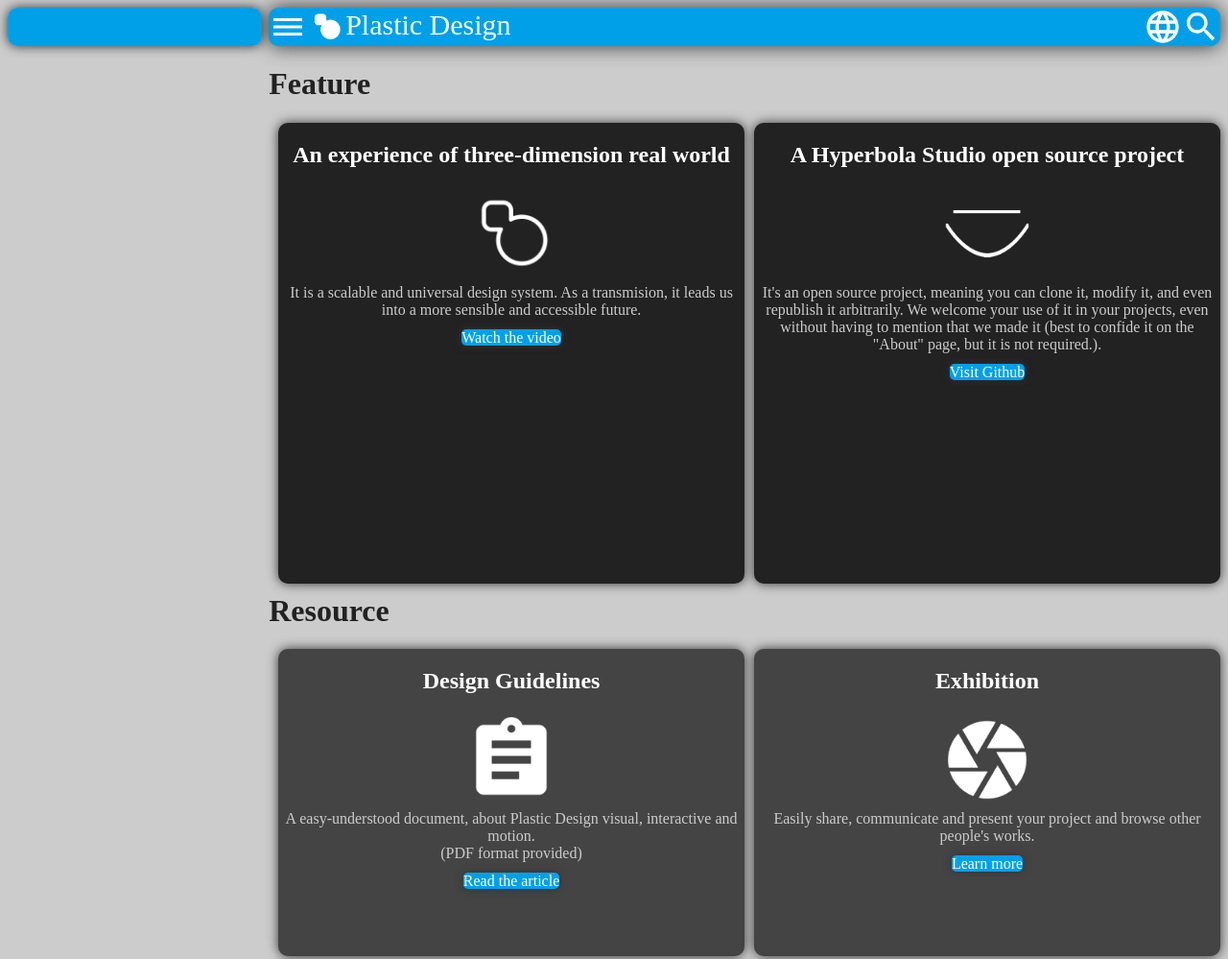
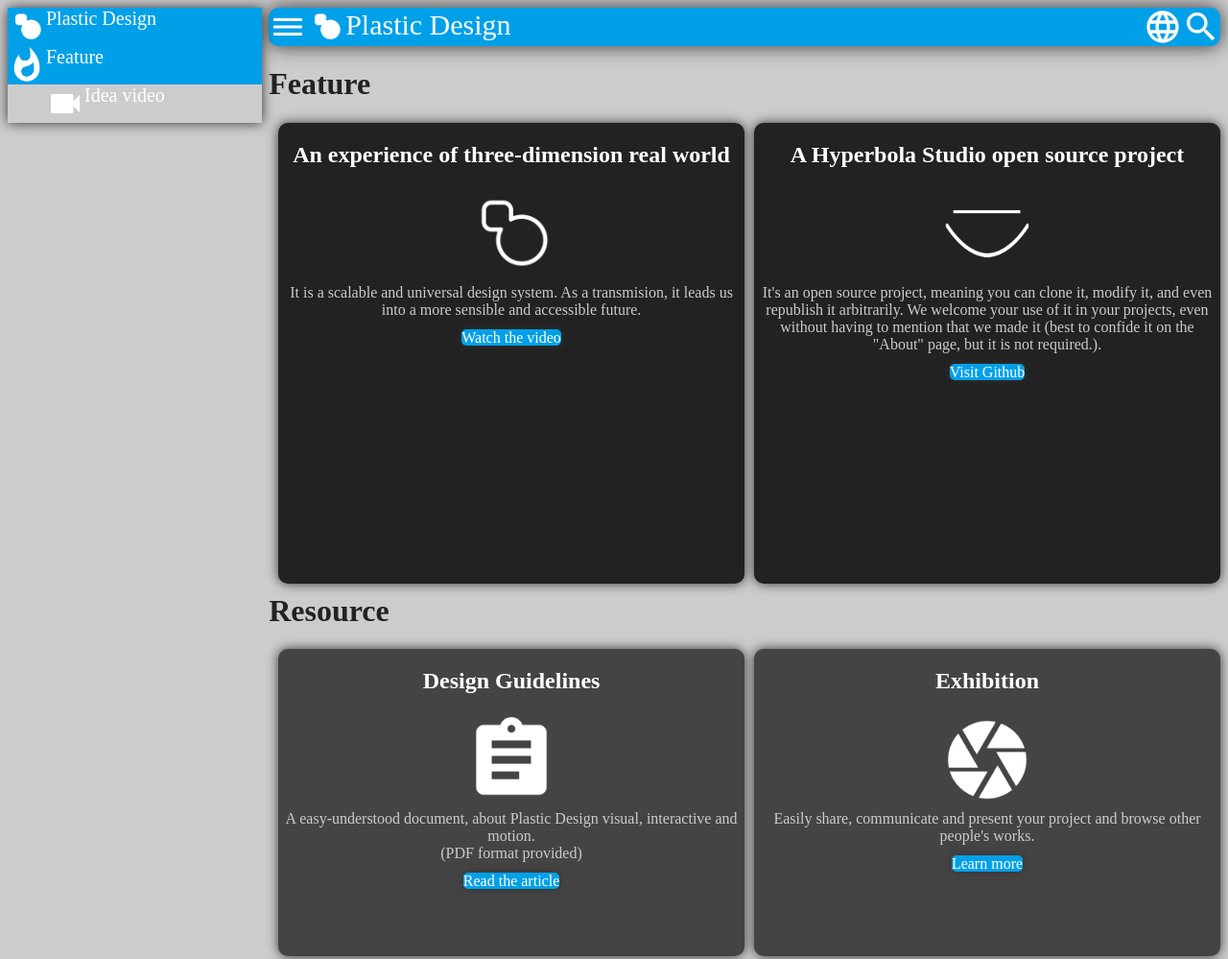
Before and after one commit to HyperbolaStudio/pd, a plain HTML site: page index.html in a window 1280 px wide. Shown: the top 999 px of the page at 96% size. Drawn offline with Linux system fonts and the light colour scheme.

Commit message:
div kuangjia

```diff
--- a/css/plastic.css
+++ b/css/plastic.css
@@ -112,23 +112,39 @@ p.plastic-style{
 	float: right;
 }
 .div-draweropen {
-	margin-left: 72mm
+	margin-left: 72mm;
 }
 
 .drawer {
 	box-shadow: 0px 0px 12px #333333;
 	float:left;
 	width:70mm;
-	border-radius:10px 10px;
 	height: 100%;
+	overflow-y: auto;
 }
 .drawer-title{
 	height:40px;
-	border-radius:10px 10px;
-	background-color:#00A0E9;
-	font-size: 30px;
+	font-size: 20px;
 	color: white;
+	background: #00A0E9;
 }
 .drawer-title:hover{
 	box-shadow: 0px 0px 30px #333333
 }
+
+.indrawer-icon {
+	width:auto;
+	height: 40px;
+	float: left;
+}
+
+.drawer-item {
+	padding-left: 2em;
+	height:40px;
+	font-size: 20px;
+	color: white;
+	background: #cccccc;
+}
+.drawer-item:hover{
+	box-shadow: 0px 0px 30px #333333
+}
--- a/index.html
+++ b/index.html
@@ -10,7 +10,15 @@
 </head>
 <body class="hub">
 	<div class="drawer">
-		<div class="drawer-title"> </div>
+		<div class="drawer-title">
+			<a href="#top" class="nounderlinehyperlink"><img class="indrawer-icon" src="image/plastic-itself.png" alt="plastic-itself" />Plastic Design</a>
+		</div>
+		<div class="drawer-title">
+			<a href="#top" class="nounderlinehyperlink"><img class="indrawer-icon" src="image/Feature-icon.png" alt="Feature" />Feature</a>
+		</div>
+		<div class="drawer-item">
+			<a href="#top" class="nounderlinehyperlink"><img class="indrawer-icon" src="image/video-icon.png" alt="video" />Idea video</a>
+		</div>
 	</div>
 
 	<div class="maininter/face div-draweropen" id="main" title="main">
```
Also changed, not shown: image/Feature-icon.png (added), image/video-icon.png (added), test_image_source/ic_videocam_48px.svg (added), test_image_source/ic_whatshot_48px.svg (added).
